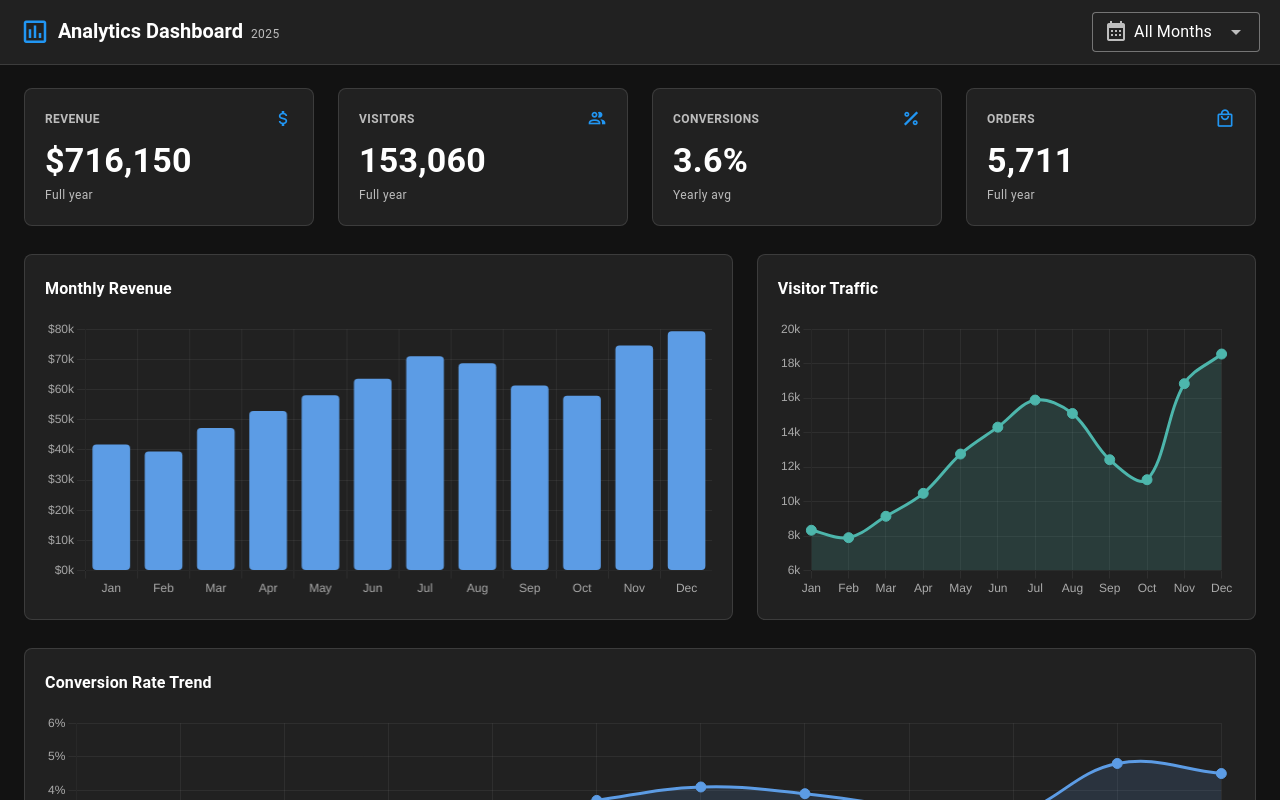
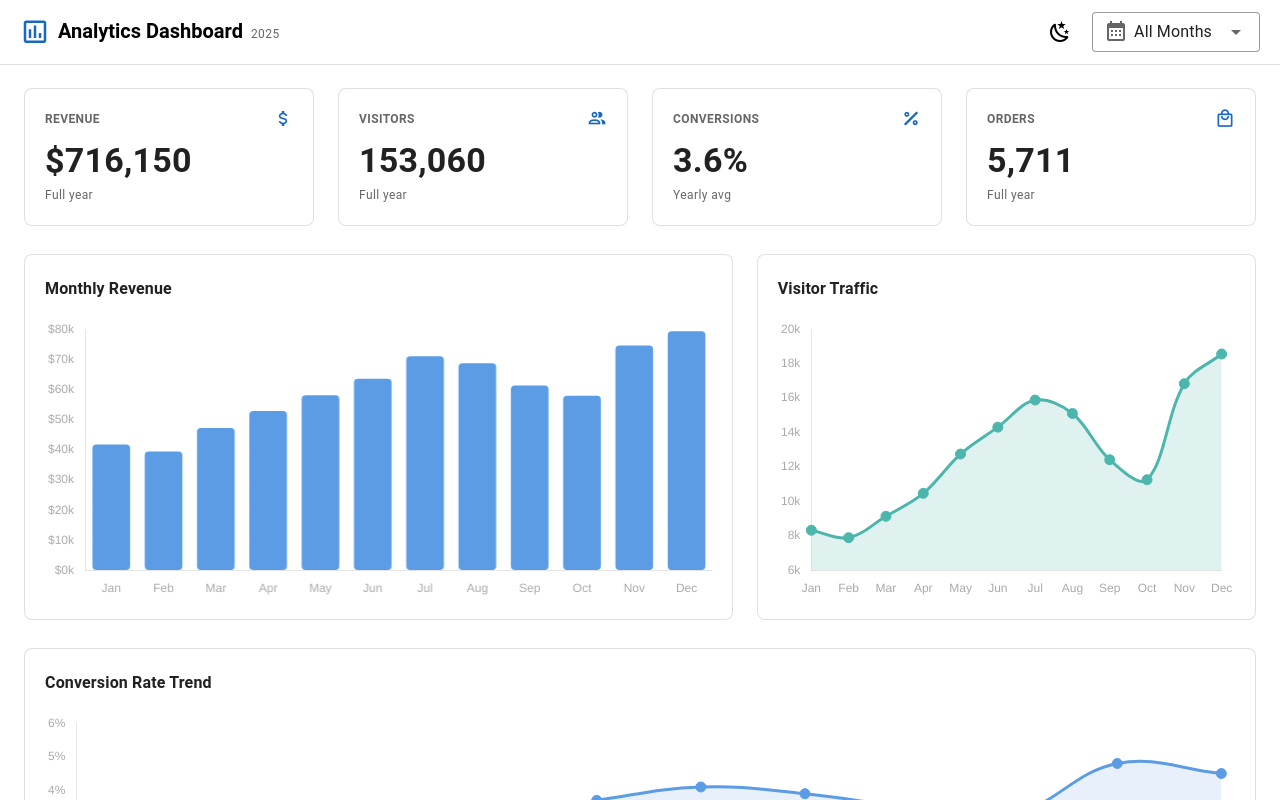
Before and after one commit to theuxgod/Lesson-eight, a Vue app: page / in a window 1280 px wide. Shown: the top 800 px of the page. Built offline with nearby package versions, Linux system fonts and the light colour scheme.

Commit message:
feat: implement dark/light theme toggle in the dashboard

```diff
--- a/src/App.vue
+++ b/src/App.vue
@@ -1,7 +1,11 @@
 <script setup lang="ts">
+import { ref, computed } from 'vue'
 import { provideMonth } from './composables/useMonth'
 
 const selectedMonth = provideMonth()
+
+const isDark = ref(false)
+const theme = computed(() => (isDark.value ? 'dark' : 'light'))
 
 const months = [
   { title: 'All Months', value: null },
@@ -21,7 +25,7 @@ const months = [
 </script>
 
 <template>
-  <v-app theme="dark">
+  <v-app :theme="theme">
     <v-app-bar flat border="b" color="surface">
       <v-app-bar-title>
         <v-icon icon="mdi-chart-box-outline" class="mr-2" color="primary" />
@@ -30,6 +34,12 @@ const months = [
       </v-app-bar-title>
 
       <template #append>
+        <v-btn
+          :icon="isDark ? 'mdi-weather-sunny' : 'mdi-weather-night'"
+          variant="text"
+          class="mr-2"
+          @click="isDark = !isDark"
+        />
         <v-select
           v-model="selectedMonth"
           :items="months"
```
